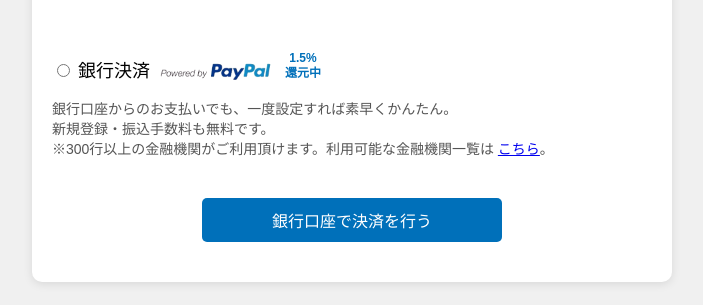
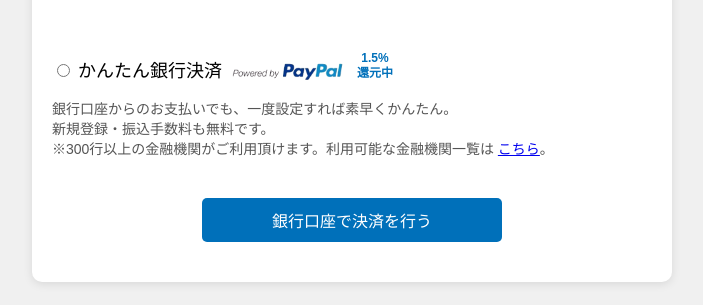
Before and after one commit to dhaqui/pp_vercel_2, a website: page public/index.html in a window 1280 px wide. Shown: the part 495-800 px from the top of the page, without its empty margins (288-991 px from the left). Drawn offline with Linux system fonts and the light colour scheme; a script that the page names is missing.

Commit message:
Update index.html

```diff
--- a/public/index.html
+++ b/public/index.html
@@ -129,7 +129,7 @@
     <!-- Other Payment Method Option -->
     <label class="bank-payment">
       <input type="radio" name="payment-option" value="alternate">
-      銀行決済
+      かんたん銀行決済
       <img src="powerd_by_PayPal_t.png" alt="Powered by PayPal">
       <span class="rebate-info">1.5%<span>還元中</span></span>
     </label>
```
